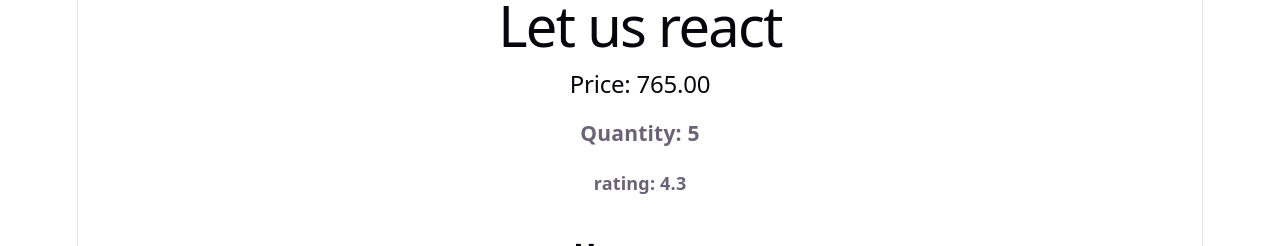
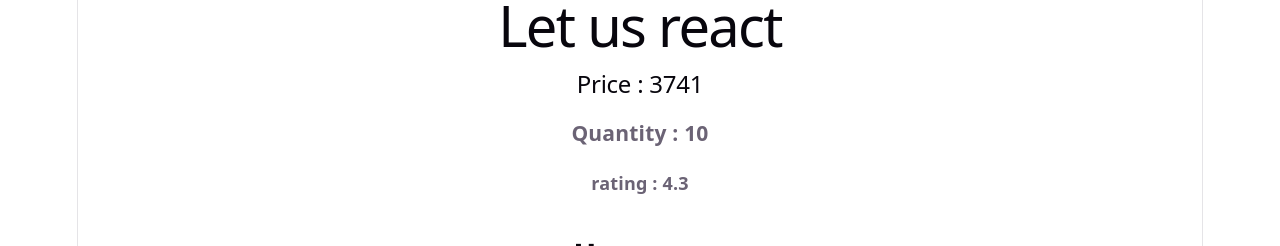
Before and after one commit to daksh-7417/fsd3-14-413, a React app in the folder lab7/frontend/: page / in a window 1280 px wide. Shown: the part 326-572 px from the top of the page. Built offline with nearby package versions, Linux system fonts and the light colour scheme; the HTML template or start-up script is replaced by a standard one.

Commit message:
add variable in component

```diff
--- a/lab7/frontend/src/App.jsx
+++ b/lab7/frontend/src/App.jsx
@@ -10,11 +10,11 @@ const b1 = {
 function Book(){
   return (
     <div>
-    <img src="https://m.media-amazon.com/images/I/514PDnLfatL._SX342_SY445_FMwebp_.jpg" alt="Design Pattern React js" />
+    <img src={b1.picurl} alt={b1.bname} />
     <h1>Let us react</h1>
-    <h2>Price: 765.00</h2>
-    <h3>Quantity: 5</h3>
-    <h4>rating: 4.3</h4>
+    <h2>Price : {b1.price}</h2>
+    <h3>Quantity : {b1.quantity} </h3>
+    <h4>rating : {b1.rating} </h4>
     </div>
   );
 }
```
